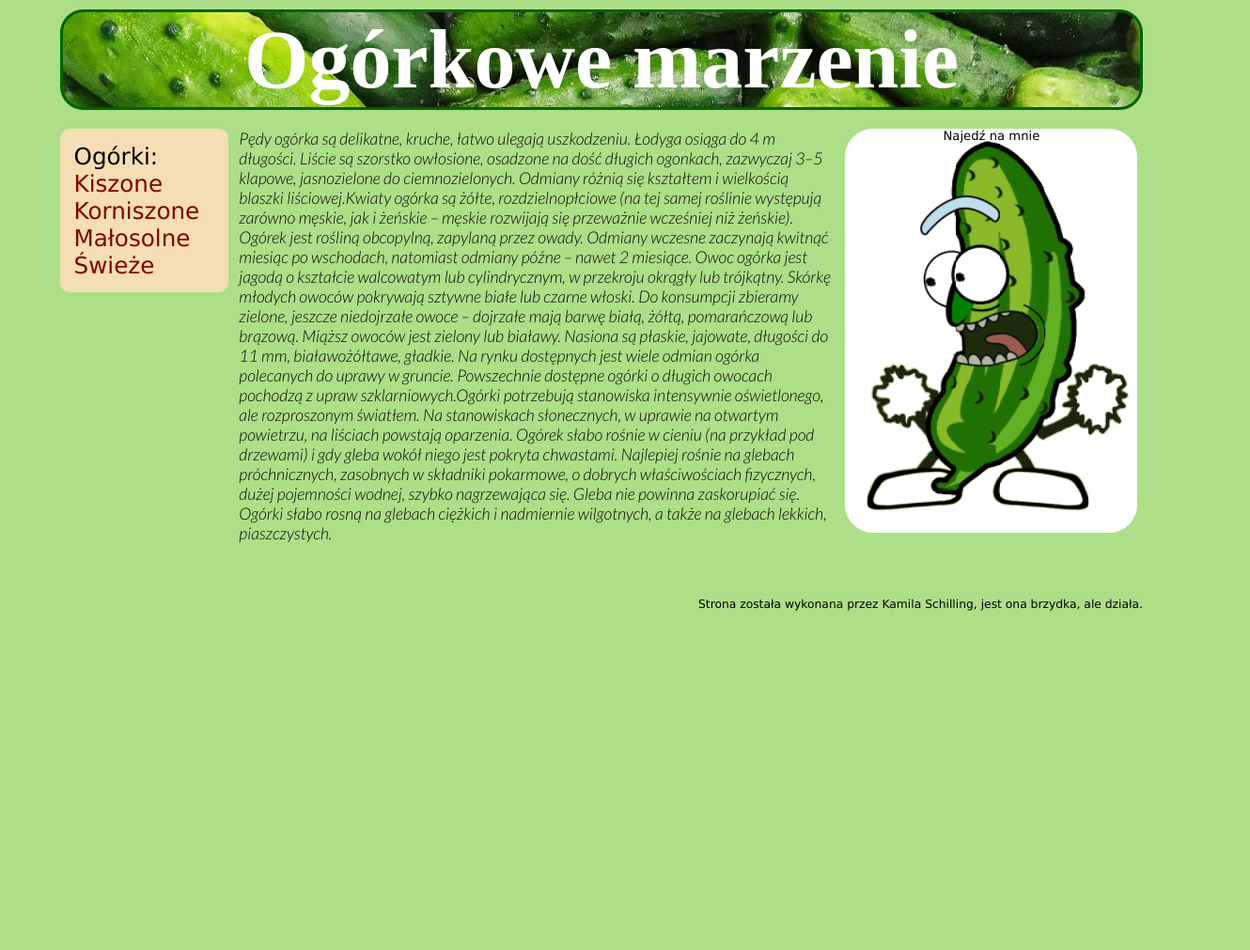
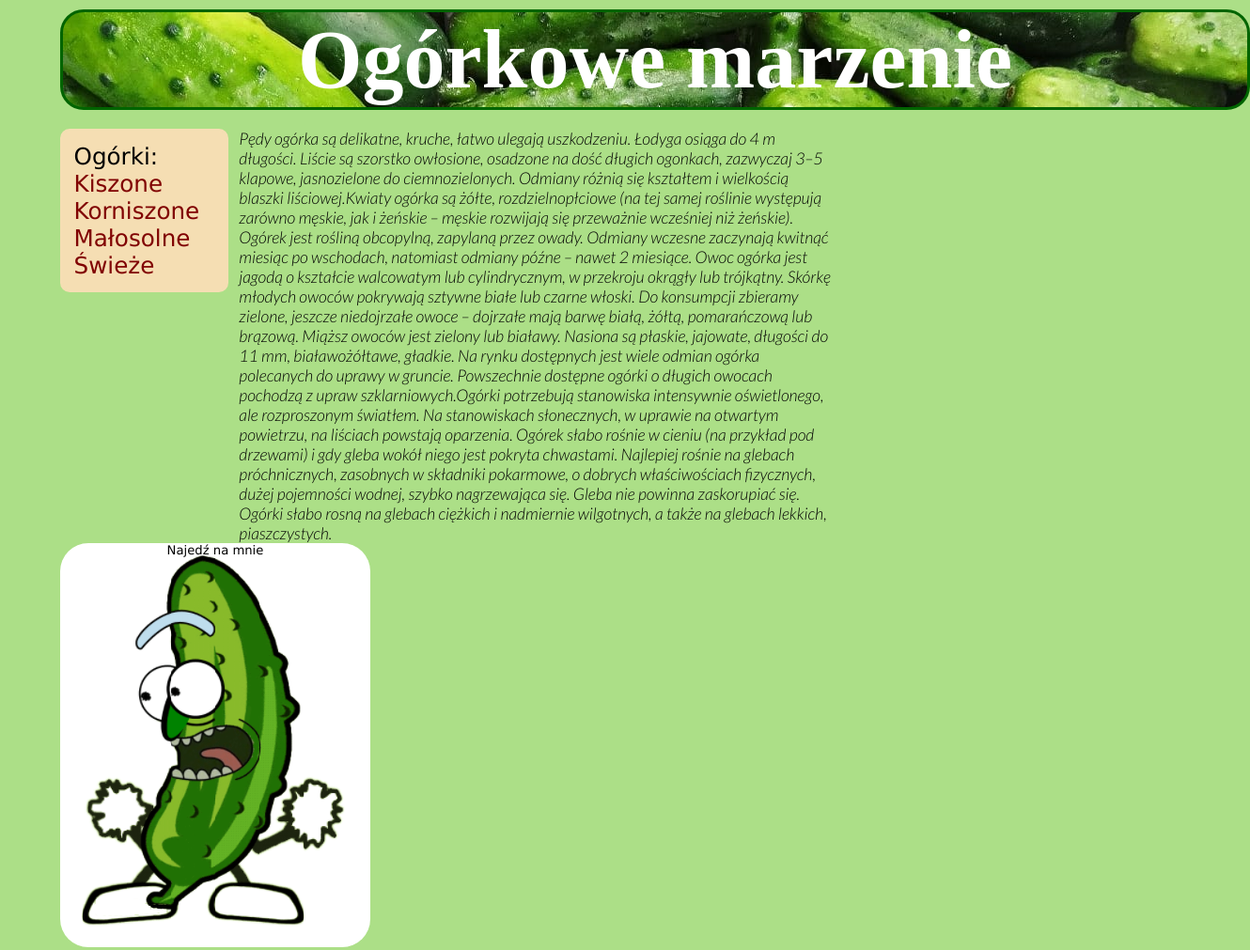
Before and after one commit to kamilschilling/aplikacje_www_proj1, a plain HTML site: page index.html in a window 1280 px wide. Shown: the top 1011 px of the page at 94% size, 1330 px wide, since content can reach past the window. Before the commit the page ends 800 px from the top, so only its background shows below. Drawn offline with Linux system fonts and the light colour scheme.

Commit message:
images fixed

```diff
--- a/css/layout.css
+++ b/css/layout.css
@@ -21,6 +21,7 @@ body
 }
 header
 {
+    margin:auto;
     margin-top: 10px;
     font-size: 1000% ;
     color: white;
@@ -31,6 +32,7 @@ header
     font-family: "Niagara Solid", serif;
     background-image: url("../img/ogor-header.jpg");
     margin-bottom: 20px;
+    width: 1260px;
 }
 nav {
     width: 13%;
@@ -63,7 +65,7 @@ article {
 
 }
 aside {
-    width: 27%;
+    width: 330px;
     background-image: url("../img/dance.png");
     float:left;
     height: 430px;
```
